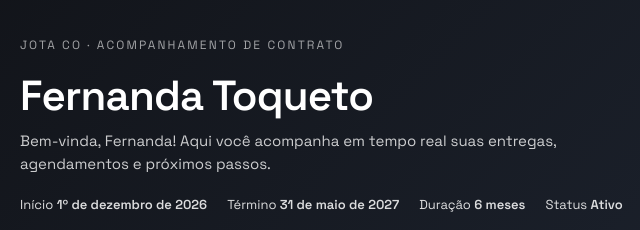
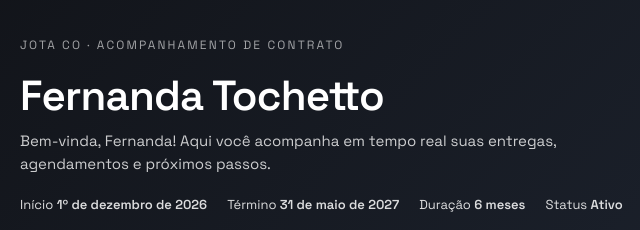
Before and after one commit to grasinunes-jotaco/grasinunes-jotaco, a plain HTML site: page fernanda-tochetto/index.html in a window 1280 px wide. Shown: the top 230 px of the page, 146-786 px from the left. Drawn offline with nearby package versions, Linux system fonts and the light colour scheme; no server answers.

Commit message:
Atualiza nome Tochetto no painel
Co-Authored-By: Claude Opus 5.5 <noreply@anthropic.com>
Claude-Session: https://claude.ai/code/session_01Tuy8XkckwMT9yc7Ehgmhhz

```diff
--- a/fernanda-tochetto/index.html
+++ b/fernanda-tochetto/index.html
@@ -5,7 +5,7 @@
 <meta name="viewport" content="width=device-width, initial-scale=1.0, viewport-fit=cover">
 <meta name="robots" content="noindex, nofollow">
 <meta name="theme-color" content="#111318">
-<title>Fernanda Toqueto · Acompanhamento</title>
+<title>Fernanda Tochetto · Acompanhamento</title>
 <link href="https://fonts.googleapis.com/css2?family=Space+Grotesk:wght@300;400;500;600;700&family=Space+Mono:wght@400;700&display=swap" rel="stylesheet">
 <style>
 :root{
@@ -109,7 +109,7 @@ footer{margin-top:40px;font-size:12px;color:var(--text3);display:flex;justify-co
 <header class="hero">
   <div class="wrap">
     <div class="brand">Jota Co · Acompanhamento de contrato</div>
-    <h1 id="cliente">Fernanda Toqueto</h1>
+    <h1 id="cliente">Fernanda Tochetto</h1>
     <p class="msg" id="mensagem"></p>
     <div class="period">
       <span>Início <b id="inicio">—</b></span>
@@ -156,7 +156,7 @@ const REFRESH_MS = 60000;
 /* Dados de reserva (usados se a planilha não puder ser lida) */
 const FALLBACK = {
   contrato: {
-    'Cliente':'Fernanda Toqueto','Início do contrato':'1º de dezembro de 2026','Término previsto':'31 de maio de 2027',
+    'Cliente':'Fernanda Tochetto','Início do contrato':'1º de dezembro de 2026','Término previsto':'31 de maio de 2027',
     'Programa':'Advisory Joel Jota + Plano estratégico + Podcast CVFI + Talks','Duração':'6 meses','Status do contrato':'Ativo',
     'Mensagem para a cliente':'Bem-vinda, Fernanda! Aqui você acompanha em tempo real suas entregas, agendamentos e próximos passos.',
     'Última atualização':'16 de novembro de 2026'
@@ -249,7 +249,7 @@ function render(data, live){
   const c=data.contrato, ent=data.entregas;
   const ag=data.agenda.map(a=>({...a,_date:parseDate(a.Data),_mk:monthKey(a.Mes_previsto),_st:(a.Status||'A agendar')}));
 
-  document.getElementById('cliente').textContent=c['Cliente']||'Fernanda Toqueto';
+  document.getElementById('cliente').textContent=c['Cliente']||'Fernanda Tochetto';
   document.getElementById('mensagem').textContent=c['Mensagem para a cliente']||'';
   document.getElementById('inicio').textContent=c['Início do contrato']||'—';
   document.getElementById('termino').textContent=c['Término previsto']||'—';
```
